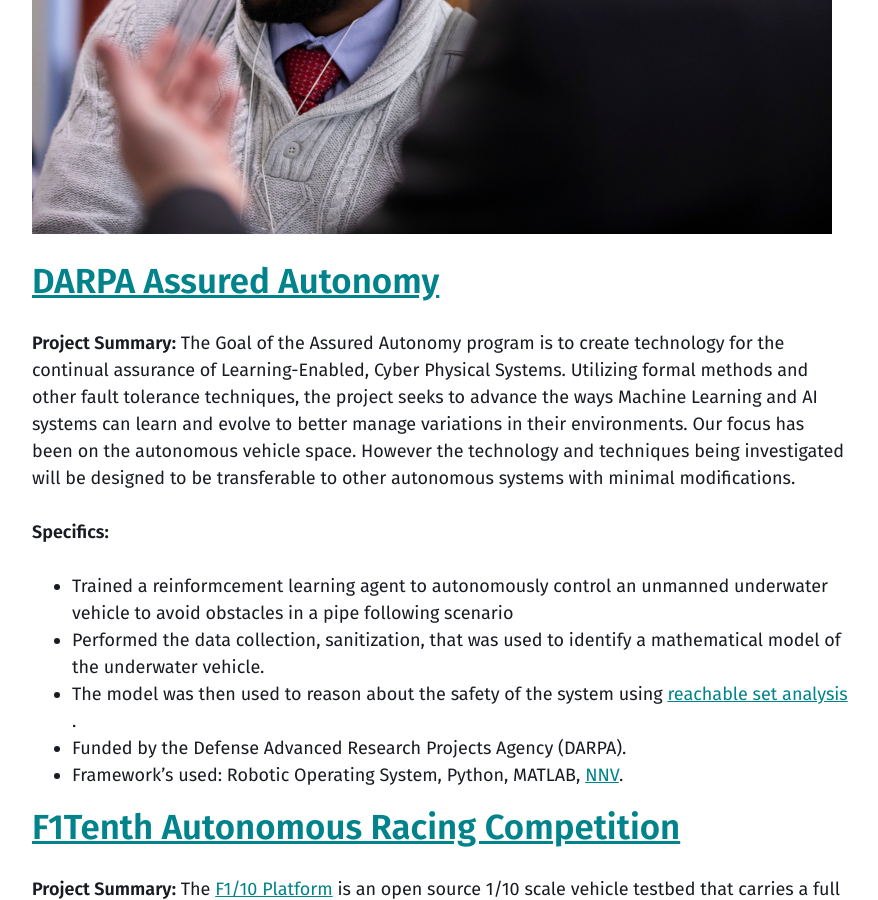
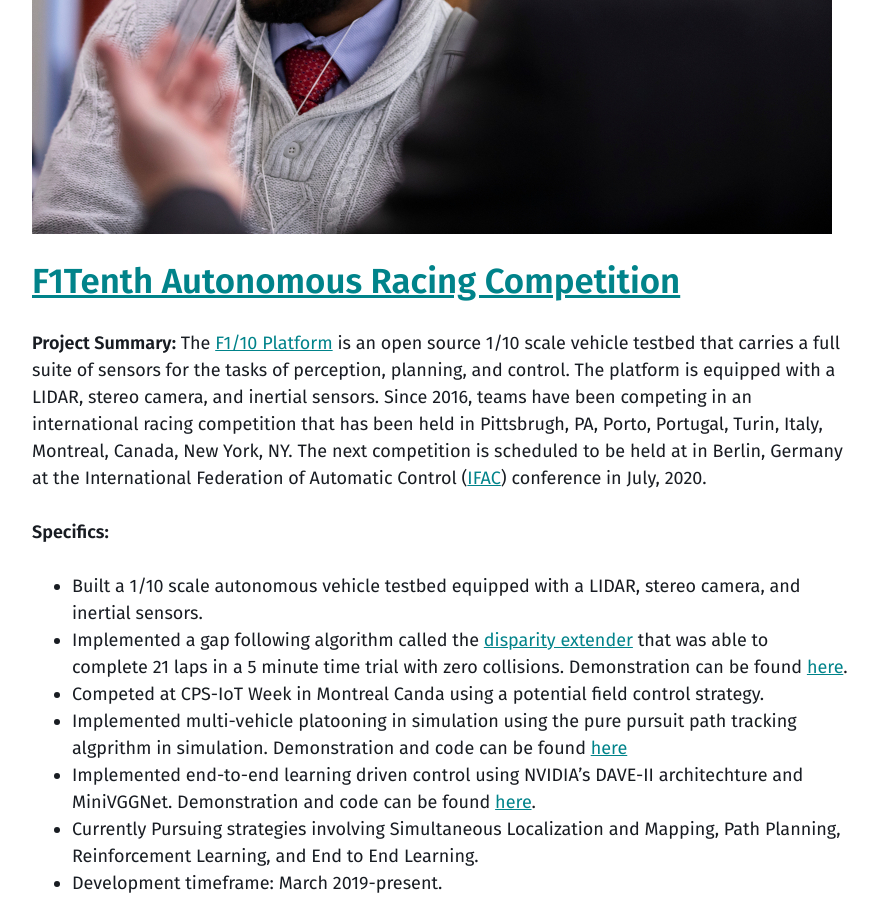
Before and after one commit to pmusau17/pmusau17.github.io, a Jekyll site: the page built from projects.md, in a window 1280 px wide and 900 px high, scrolled down 603 px. Shown: the whole window, without its empty margins (40-918 px from the left). Built offline with Jekyll 4.4.1, drawn with Linux system fonts in a browser that asks for light colours; comment, search, counter and statistics services are not loaded; some of the changed text lies outside the part shown.

Commit message:
reorder projects

```diff
--- a/projects.md
+++ b/projects.md
@@ -5,18 +5,7 @@ permalink: /projects/
 collection: projects
 entries_layout: grid
 ---
-
 ![Patrick](/pages/images/projects2.jpg "Projects Image")
-## [DARPA Assured Autonomy](https://www.darpa.mil/news-events/2020-01-29)
-
-**Project Summary:** The Goal of the Assured Autonomy program is to create technology for the continual assurance of Learning-Enabled, Cyber Physical Systems. Utilizing formal methods and other fault tolerance techniques, the project seeks to advance the ways Machine Learning and AI systems can learn and evolve to better manage variations in their environments. Our focus has been on the autonomous vehicle space. However the technology and techniques being investigated will be designed to be transferable to other autonomous systems with minimal modifications.
-
-**Specifics:**
-- Trained a reinformcement learning agent to autonomously control an unmanned underwater vehicle to avoid obstacles in a pipe following scenario
-- Performed the data collection, sanitization, that was used to identify a mathematical model of the underwater vehicle.
-- The model was then used to reason about the safety of the system using [reachable set analysis](https://ieeexplore.ieee.org/abstract/document/8318388) .
-- Funded by the Defense Advanced Research Projects Agency (DARPA).
-- Framework’s used: Robotic Operating System, Python, MATLAB, [NNV](github.com/verivital/nnv).
 
 ## [F1Tenth Autonomous Racing Competition](https://github.com/pmusau17/Platooning-F1Tenth)
 
@@ -33,6 +22,7 @@ entries_layout: grid
 - Languages and Framework’s used: Robotic Operating System, Python, C++.
 
 <iframe src="https://giphy.com/embed/cMDs3hQe0fhcKqwOyu" width="480" height="270" frameBorder="0" class="giphy-embed" allowFullScreen></iframe><p><a href="https://giphy.com/gifs/cMDs3hQe0fhcKqwOyu"></a></p>
+
 
 ## [NSF CPS Challenge](https://github.com/verivital/VandyCPS)
 
```
Also changed, not shown: other parts of projects.md (+11 -0 lines).
